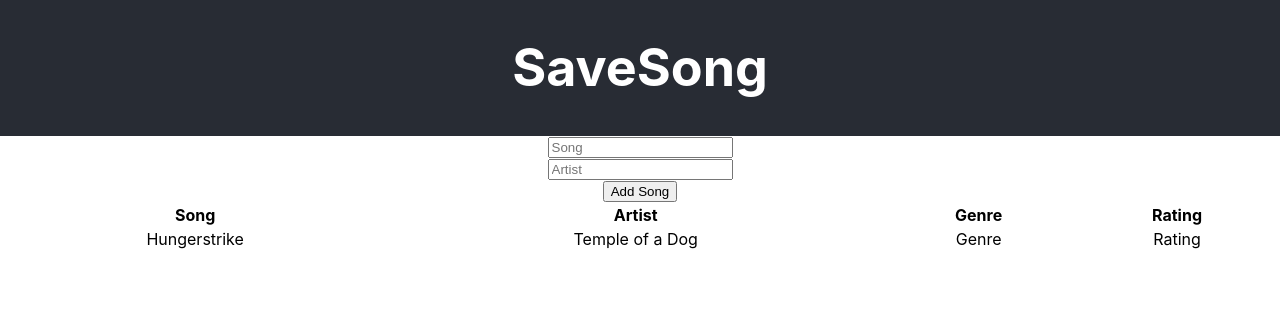
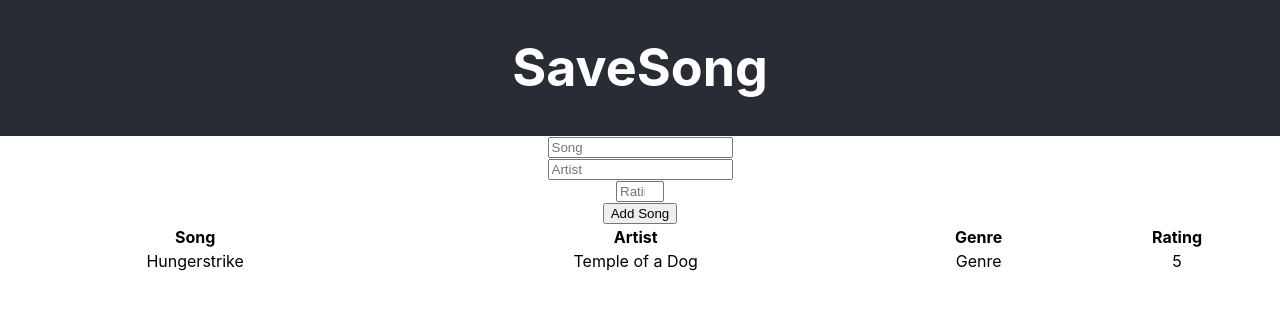
Before and after one commit to Tijs-vd-B/tijs_vd_b_eindopdracht_fed_level35, a React (Create React App) app: page / in a window 1280 px wide. Shown: the top 310 px of the page. Built offline with nearby package versions, Linux system fonts and the light colour scheme.

Commit message:
- Added rating (0-5) creation and displaying
split InputField into InputTextField & InputNumberField

```diff
--- a/src/SongOverview.js
+++ b/src/SongOverview.js
@@ -6,7 +6,9 @@ class SongOverview extends Component {
   constructor() {
     super();
     this.state = {
-      songs: [{ id: 1, title: "Hungerstrike", artist: "Temple of a Dog" }],
+      songs: [
+        { id: 1, title: "Hungerstrike", artist: "Temple of a Dog", rating: 5 },
+      ],
     };
     this.handleChange = this.handleChange.bind(this);
     this.handleClickAddSong = this.handleClickAddSong.bind(this);
@@ -19,10 +21,19 @@ class SongOverview extends Component {
   handleClickAddSong = (event) => {
     event.preventDefault();
     console.log(event);
+    let checkedRating = "";
+    if (this.state.newSongRating < 0) {
+      checkedRating = 0;
+    } else if (this.state.newSongRating > 5) {
+      checkedRating = 5;
+    } else {
+      checkedRating = Math.round(this.state.newSongRating * 2) / 2;
+    }
     const newSong = {
       id: this.state.songs.length + 1,
       title: this.capitalizeFirstChar(this.state.newSongTitle),
       artist: this.capitalizeFirstChar(this.state.newSongArtist),
+      rating: checkedRating,
     };
     console.log(newSong);
     this.setState({
--- /dev/null
+++ b/src/components/InputNumberField.js
@@ -0,0 +1,18 @@
+import React from "react";
+
+function InputNumberField(props) {
+  return (
+    <div className="song-form-item">
+      <input
+        type="number"
+        name={props.name}
+        min="0"
+        max="5"
+        placeholder={props.placeholder}
+        onChange={props.handleChange}
+      />
+    </div>
+  );
+}
+
+export default InputNumberField;
--- a/src/components/SongForm.js
+++ b/src/components/SongForm.js
@@ -1,21 +1,26 @@
 import React from "react";
-import InputField from "./InputField";
+import InputTextField from "./InputTextField";
+import InputNumberField from "./InputNumberField";
 
 function SongForm(props) {
   return (
     <div className="songform-container">
       <form>
-        <InputField
+        <InputTextField
           name="newSongTitle"
           placeholder="Song"
           handleChange={props.handleChange}
         />
-        <InputField
+        <InputTextField
           name="newSongArtist"
           placeholder="Artist"
           handleChange={props.handleChange}
         />
-
+        <InputNumberField
+          name="newSongRating"
+          placeholder="Rating"
+          handleChange={props.handleChange}
+        />
         <button onClick={props.handleClickAddSong}>Add Song</button>
       </form>
     </div>
--- a/src/components/SongList.js
+++ b/src/components/SongList.js
@@ -11,7 +11,7 @@ function SongList(props) {
       <td>{item.title}</td>
       <td>{item.artist}</td>
       <td>Genre</td>
-      <td>Rating</td>
+      <td>{item.rating}</td>
     </tr>
   ));
   return listItems;
```
Also changed, not shown: src/components/InputTextField.js (renamed from src/components/InputField.js), 1 other file (tests, documents, lock files or other folders).
